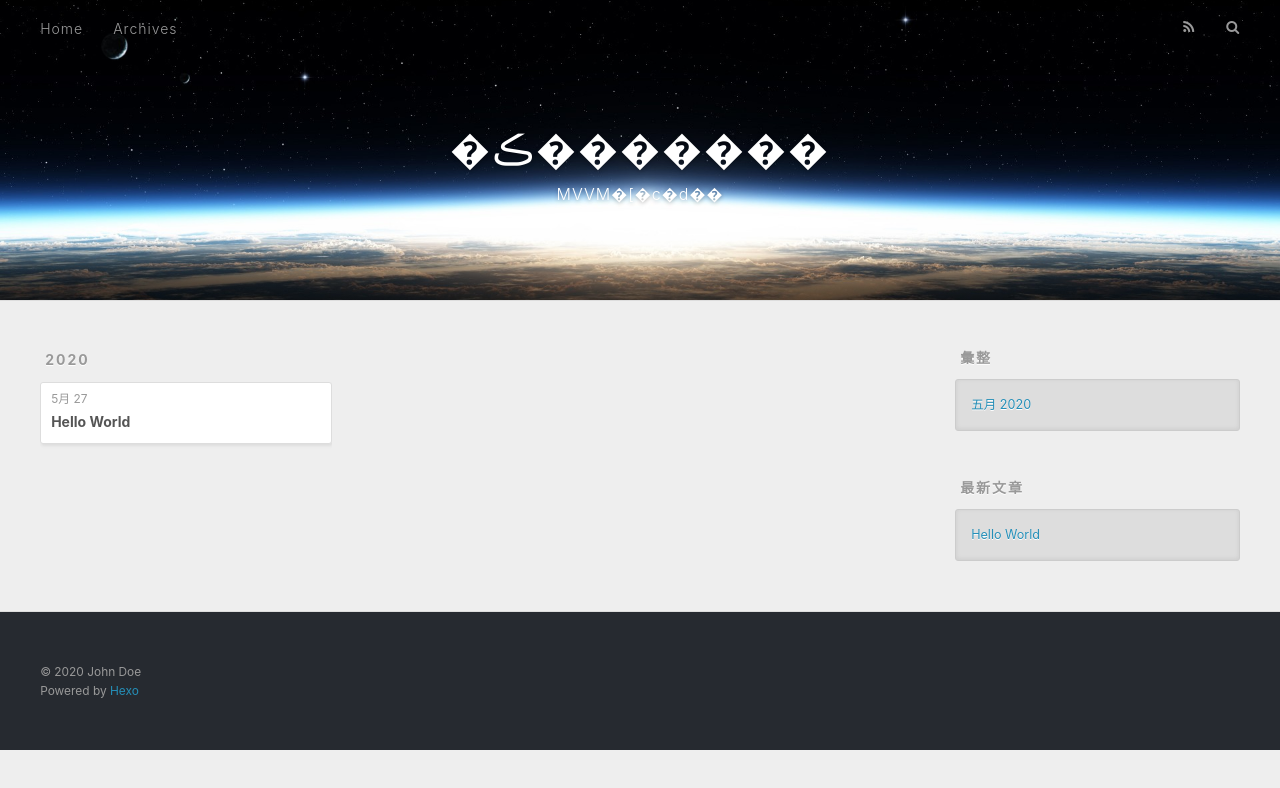
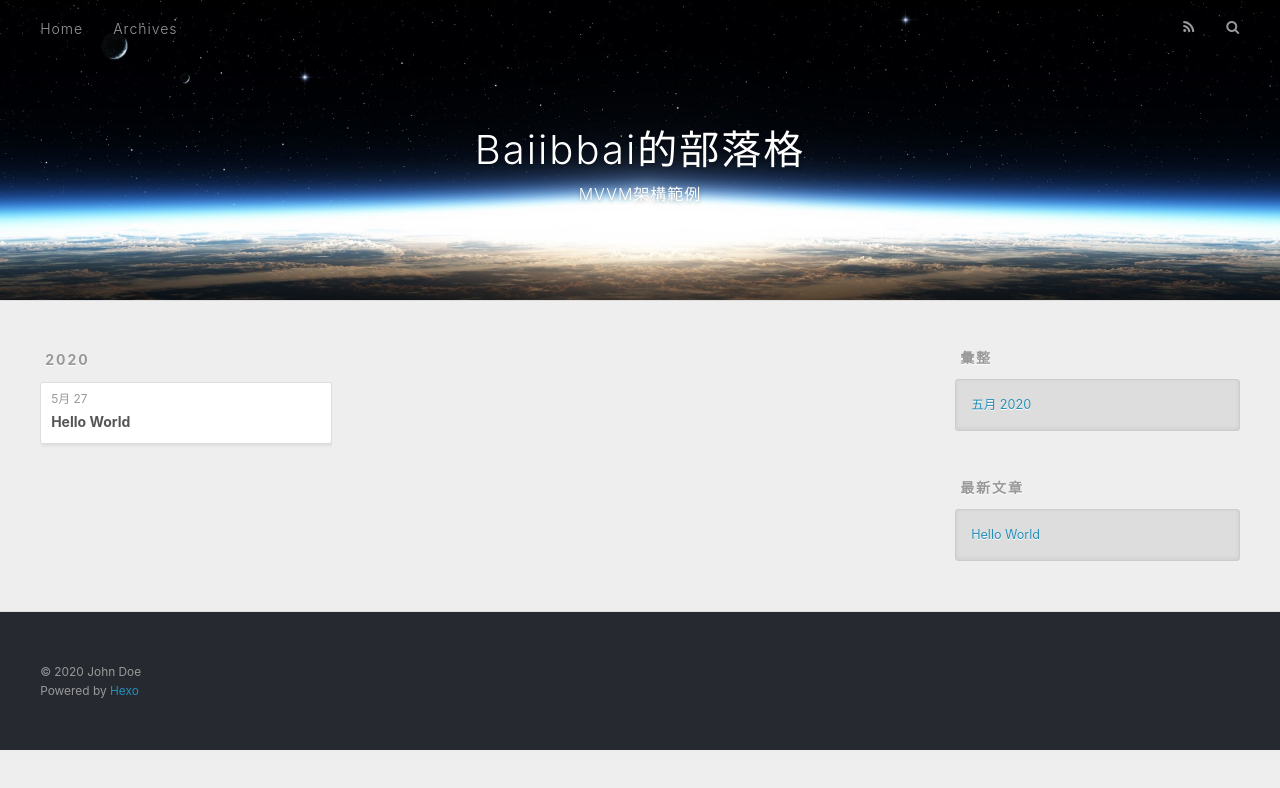
Before and after one commit to Baiibbai/Baiibbai.github.io, a plain HTML site: page archives/2020/05/index.html in a window 1280 px wide. Drawn offline with nearby package versions, Linux system fonts and the light colour scheme.

Commit message:
Site updated: 2020-05-27 10:32:11

```diff
--- a/archives/2020/05/index.html
+++ b/archives/2020/05/index.html
@@ -5,19 +5,19 @@
 
 
 
-  <title>彙整: 2020/5 | �ڪ�������</title>
+  <title>彙整: 2020/5 | Baiibbai的部落格</title>
   <meta name="viewport" content="width=device-width, initial-scale=1, maximum-scale=1">
   <meta property="og:type" content="website">
-<meta property="og:title" content="�ڪ�������">
+<meta property="og:title" content="Baiibbai的部落格">
 <meta property="og:url" content="https://baiibbai.github.io/archives/2020/05/index.html">
-<meta property="og:site_name" content="�ڪ�������">
+<meta property="og:site_name" content="Baiibbai的部落格">
 <meta property="og:locale" content="zh_TW">
 <meta property="article:author" content="John Doe">
 <meta property="article:tag" content="Android">
 <meta property="article:tag" content="MVVM">
 <meta name="twitter:card" content="summary">
 
-    <link rel="alternate" href="/atom.xml" title="�ڪ�������" type="application/atom+xml">
+    <link rel="alternate" href="/atom.xml" title="Baiibbai的部落格" type="application/atom+xml">
 
 
     <link rel="icon" href="/favicon.png">
@@ -38,11 +38,11 @@
   <div id="header-outer" class="outer">
     <div id="header-title" class="inner">
       <h1 id="logo-wrap">
-        <a href="/" id="logo">�ڪ�������</a>
+        <a href="/" id="logo">Baiibbai的部落格</a>
       </h1>
 
         <h2 id="subtitle-wrap">
-          <a href="/" id="subtitle">MVVM�[�c�d��</a>
+          <a href="/" id="subtitle">MVVM架構範例</a>
         </h2>
 
     </div>
```
Also changed, not shown: 2020/05/27/hello-world/index.html (+5 -5 lines), archives/2020/index.html (+6 -6 lines), archives/index.html (+6 -6 lines), index.html (+6 -6 lines).
